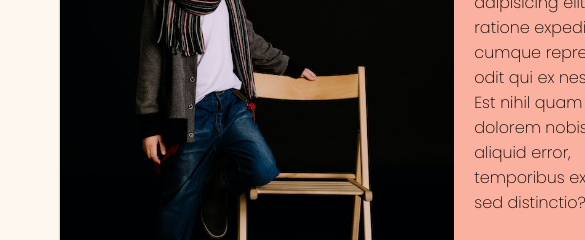
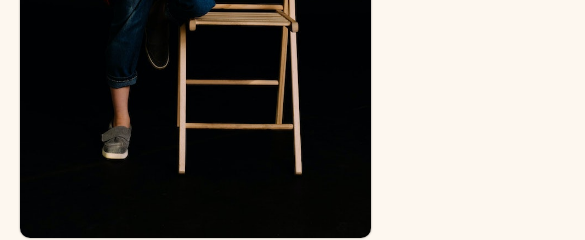
Before and after one commit to DiegoCavalcante1984/page_wellington, a plain HTML site: page index.html in a window 390 px wide. Shown: the part 353-593 px from the top of the page, 585 px wide, since content can reach past the window. Drawn offline with Linux system fonts and the light colour scheme.

Commit message:
queries delete

```diff
--- a/index.html
+++ b/index.html
@@ -5,6 +5,7 @@
   <meta http-equiv="X-UA-Compatible" content="IE=edge">
   <meta name="viewport" content="width=device-width, initial-scale=1.0">
   <link rel="stylesheet" href="style.css">
+  <link rel="stylesheet" href="queries.css">
 
   <link rel="preconnect" href="https://fonts.googleapis.com">
   <link rel="preconnect" href="https://fonts.gstatic.com" crossorigin>
--- a/style.css
+++ b/style.css
@@ -70,7 +70,7 @@ html,body{
   display: flex;
   flex-direction: column;
   justify-content: space-around;
-  width:100vw;;
+  width:100vw;
   background-color: #fab1a0;
   border-top-right-radius:10px;
   border-bottom-right-radius:10px;
@@ -152,3 +152,39 @@ html,body{
   font-weight:bold;
 
 }
+@media (max-width: 600px){
+  html,body{
+    margin:0 10px;
+  }
+
+  .header{
+    display:none;
+  }
+  .content{
+    display: block;
+    width:90vw;
+    border-radius:10px;
+    text-align: center;
+
+  }
+  .content p{
+    margin-bottom:20px;
+  }
+  .image{
+    display: block;
+
+  }
+  .image img{
+
+    width:90vw;
+    height:70vh;
+    margin:0 auto;
+    border-radius:10px;
+
+    box-shadow:0px 0px 2px rgba(0, 0, 0, 0.509);
+  }
+  .footer{
+    display:none;
+  }
+
+}
```
